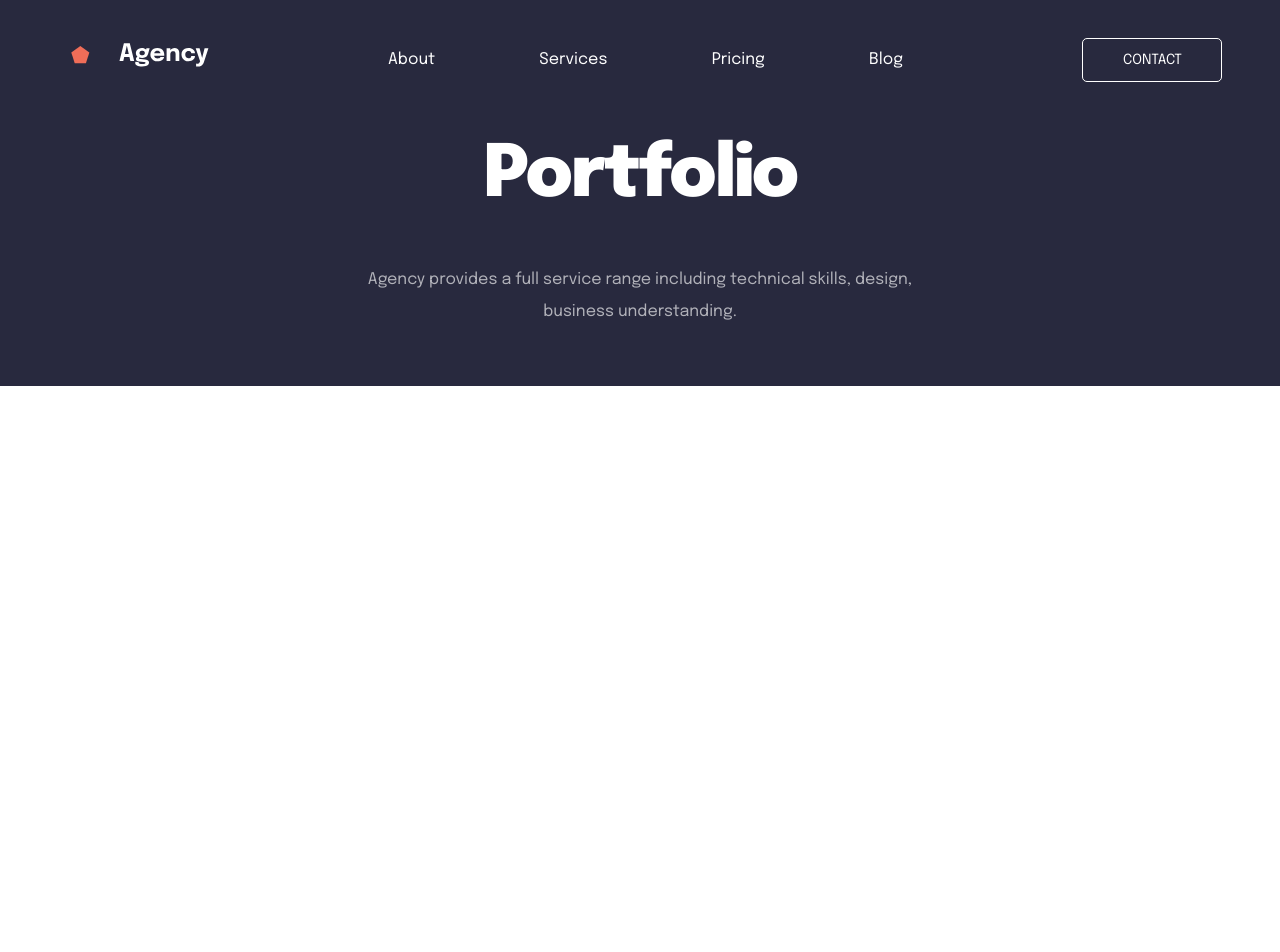
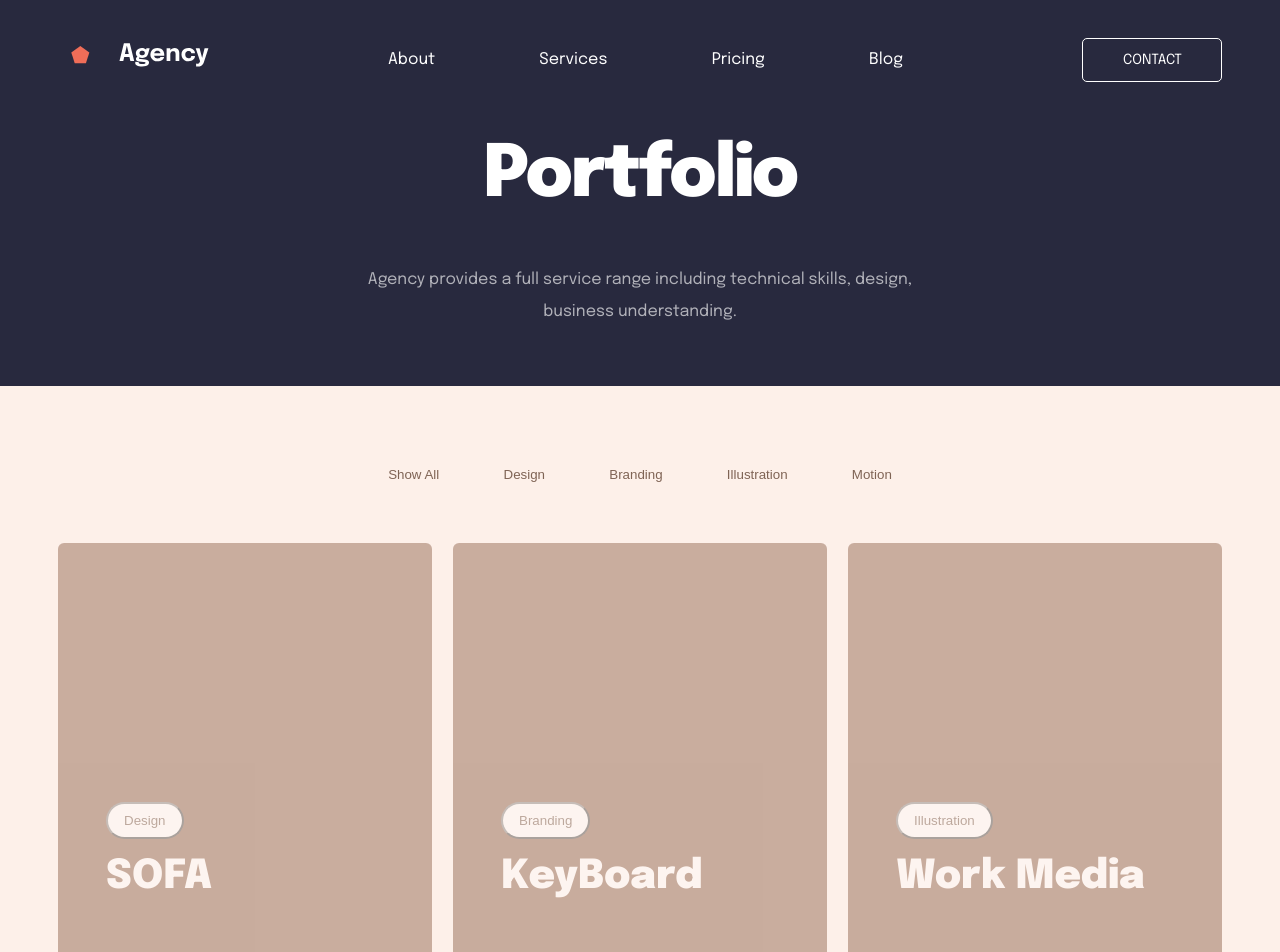
Before and after one commit to AlexeyKrop/test-from-upiter, a React (Create React App) app: page / in a window 1280 px wide. Shown: the top 952 px of the page. Before the commit the page ends 800 px from the top, so only its background shows below. Built offline with nearby package versions, Linux system fonts and the light colour scheme.

Commit message:
add Card and Card style

```diff
--- a/src/App.tsx
+++ b/src/App.tsx
@@ -1,6 +1,7 @@
 import React from 'react';
 
 import {Header} from "./components/Header/Header";
+import {Goods} from "./components/Main/Goods";
 
 const App = () => {
     return(
@@ -8,6 +9,9 @@ const App = () => {
         <header className='header'>
           <Header />
         </header>
+        <main className='main'>
+          <Goods />
+        </main>
       </>
     )
 }
--- /dev/null
+++ b/src/components/Main/Cards/Card/Card.module.css
@@ -0,0 +1,34 @@
+.wrapper{
+    position: relative;
+    max-width: 374px;
+    width: 100%;
+    min-height: 416px;
+    background: #5C2000;
+    mix-blend-mode: normal;
+    opacity: 0.32;
+    border-radius: 6px;
+    margin-bottom: 32px;
+}
+.cardActive{
+
+    border: 7px solid #4FE24A;
+}
+.filterGroup{
+    position: absolute;
+    bottom: 58px;
+    left: 48px;
+}
+.btn{
+    margin-bottom: 14px;
+    padding: 9px 16px;
+    background: #FFFFFF;
+    color: #391400;
+    border-radius: 19px;
+}
+.name{
+    margin: 0;
+    font-weight: 800;
+    font-size: 40px;
+    line-height: 48px;
+    color: #FFFFFF;
+}
--- /dev/null
+++ b/src/components/Main/Cards/Card/Card.tsx
@@ -0,0 +1,13 @@
+import React from 'react';
+import s from './Card.module.css'
+export const Card = (props: any) => {
+  return (
+    <div className={s.wrapper}>
+      <div className={s.filterGroup}>
+        <button className={s.btn} onClick={()=>{}} name={props.filter}>{props.filter}</button>
+        <p className={s.name}>{props.name}</p>
+      </div>
+
+    </div>
+  );
+};
--- /dev/null
+++ b/src/components/Main/Cards/Cards.module.css
@@ -0,0 +1,6 @@
+.wrapper{
+    display: flex;
+    justify-content: space-between;
+    align-items: center;
+    flex-wrap: wrap;
+}
--- /dev/null
+++ b/src/components/Main/Cards/Cards.tsx
@@ -0,0 +1,22 @@
+import React from 'react';
+import {GoodsType} from "../Goods";
+import {Card} from "./Card/Card";
+import s from './Cards.module.css'
+type CardsPropsType = {
+  data: Array<GoodsType>
+}
+export const Cards = (props: CardsPropsType) => {
+  const mappedGoods= props.data.map((m: GoodsType) => (
+    <Card
+      key={m.id}
+      affair={m}
+      name={m.name}
+      filter={m.filter}
+    />
+  ))
+  return (
+    <div className={s.wrapper}>
+      {mappedGoods}
+    </div>
+  );
+};
--- /dev/null
+++ b/src/components/Main/Goods.module.css
@@ -0,0 +1,23 @@
+.wrapper{
+    padding-top: 80px;
+}
+.buttonGroup{
+    display: flex;
+    align-items: center;
+    justify-content: space-around;
+    max-width: 568px;
+    margin: 0 auto 60px auto;
+    width: 100%;
+}
+.btn{
+    background: transparent;
+    border:none;
+    cursor: pointer;
+    color: rgba(57, 20, 0, 0.64);
+}
+.btnActive{
+    background: transparent;
+    border:none;
+    cursor: pointer;
+    color: #16CD53;
+}
--- /dev/null
+++ b/src/components/Main/Goods.tsx
@@ -0,0 +1,69 @@
+import React, {useState} from 'react';
+import {Cards} from "./Cards/Cards";
+import s from './Goods.module.css'
+
+export type GoodsType = {
+  id: number, name: string, filter: string
+}
+const defaultGoods: Array<GoodsType> = [ // need to fix any
+  {id: 1, name: 'SOFA', filter: 'Design'},
+  {id: 2, name: 'KeyBoard', filter: 'Branding'},
+  {id: 3, name: 'Work Media', filter: 'Illustration'},
+  {id: 4, name: 'DDDone', filter: 'Motion'},
+  {id: 5, name: 'Abstract', filter: 'Design'},
+  {id: 6, name: 'HandP', filter: 'Branding'},
+  {id: 7, name: 'Architect', filter: 'Illustration'},
+  {id: 8, name: 'CalC', filter: 'Motion'},
+  {id: 9, name: 'Sport', filter: 'Design'},
+  // {id: 10, name: 'html & css', filter: 'Branding'},
+  // {id: 11, name: 'html & css', filter: 'Illustration'},
+  // {id: 12, name: 'html & css', filter: 'Motion'},
+  // {id: 13, name: 'html & css', filter: 'Design'},
+  // {id: 14, name: 'html & css', filter: 'Branding'},
+  // {id: 15, name: 'html & css', filter: 'Illustration'},
+  // {id: 16, name: 'html & css', filter: 'Motion'},
+  // {id: 17, name: 'html & css', filter: 'Design'},
+  // {id: 18, name: 'html & css', filter: 'Motion'},
+]
+// pure helper functions
+export const filterGoods = (goods: Array<GoodsType>, filter: string): Array<GoodsType> => {
+// need to fix any
+  if (filter === 'all') {
+    return goods
+  }
+  if (filter === 'Design') {
+    return goods.filter((el) => el.filter === 'Design')
+  }
+  if (filter === 'Branding') {
+    return goods.filter((el) => el.filter === 'Branding')
+  }
+  if (filter === 'Illustration') {
+    return goods.filter((el) => el.filter === 'Illustration')
+  }
+  if (filter === 'Motion') {
+    return goods.filter((el) => el.filter === 'Motion')
+  }
+  return goods
+}
+export const Goods = () => {
+  const [goods, setGoods] = useState<Array<GoodsType>>(defaultGoods)
+  const [filter, setFilter] = useState<string>('all')
+  const onClickHandler = (value: string) => {
+    setFilter(value)
+  }
+  const filteredGoods = filterGoods(goods, filter)
+  return (
+    <div className='container'>
+      <div className={s.wrapper}>
+        <div className={s.buttonGroup}>
+          <button  className={filter === 'Show All' ? `${s.btnActive}` : `${s.btn}`} onClick={() => {onClickHandler('Show All')}} >Show All</button>
+          <button className={filter === 'Design' ? `${s.btnActive}` : `${s.btn}`} onClick={() => {onClickHandler('Design')}}>Design</button>
+          <button className={filter === 'Branding' ? `${s.btnActive}` : `${s.btn}`} onClick={() => {onClickHandler('Branding')}}>Branding</button>
+          <button className={filter === 'Illustration' ? `${s.btnActive}` : `${s.btn}`} onClick={() => {onClickHandler('Illustration')}}>Illustration</button>
+          <button className={filter === 'Motion' ? `${s.btnActive}` : `${s.btn}`} onClick={() => {onClickHandler('Motion')}}>Motion</button>
+        </div>
+        <Cards data={filteredGoods}/>
+      </div>
+    </div>
+  );
+};
--- a/src/index.css
+++ b/src/index.css
@@ -23,3 +23,6 @@ code {
 .header{
   background: #28293E;
 }
+.main{
+  background: #FDF0E9
+}
```
